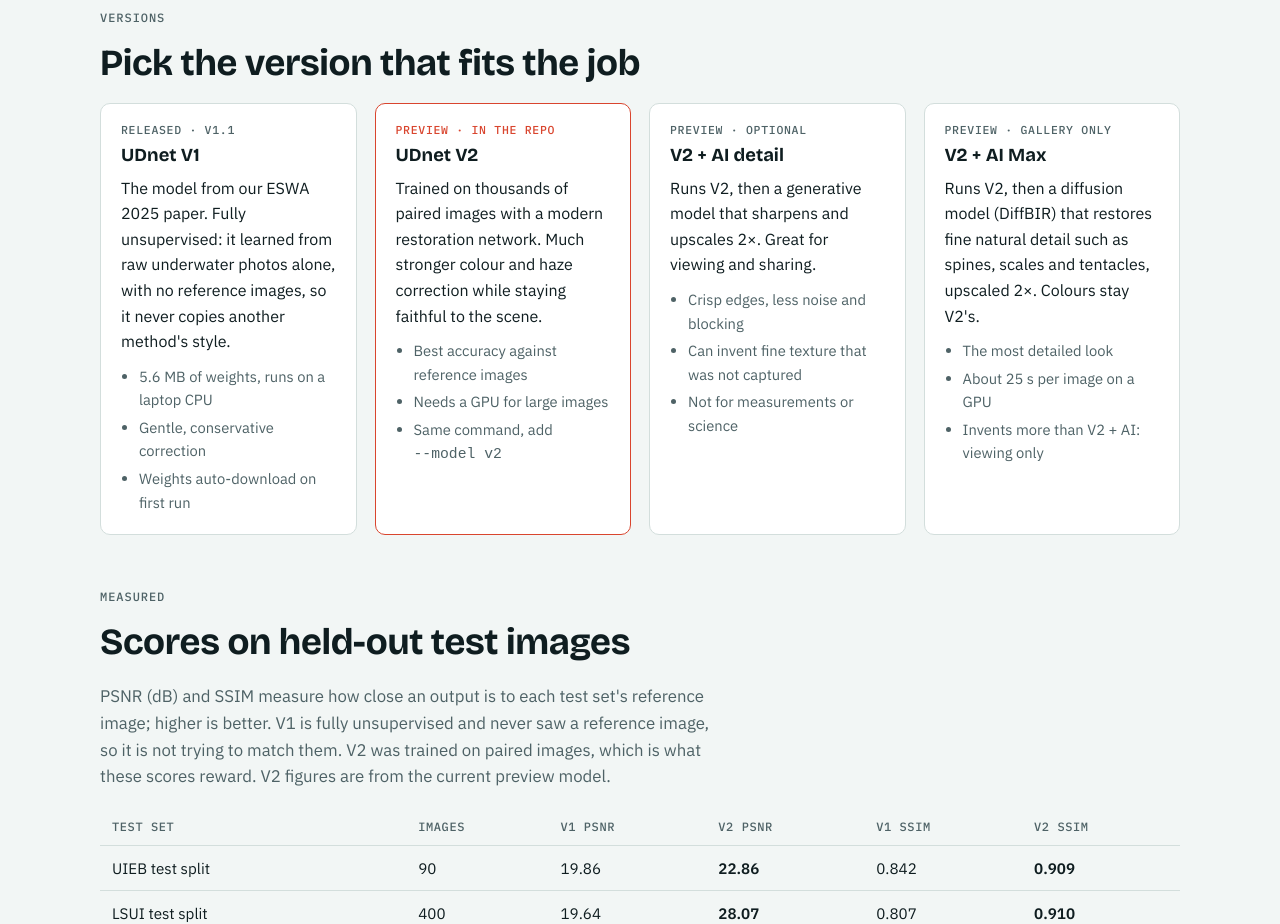
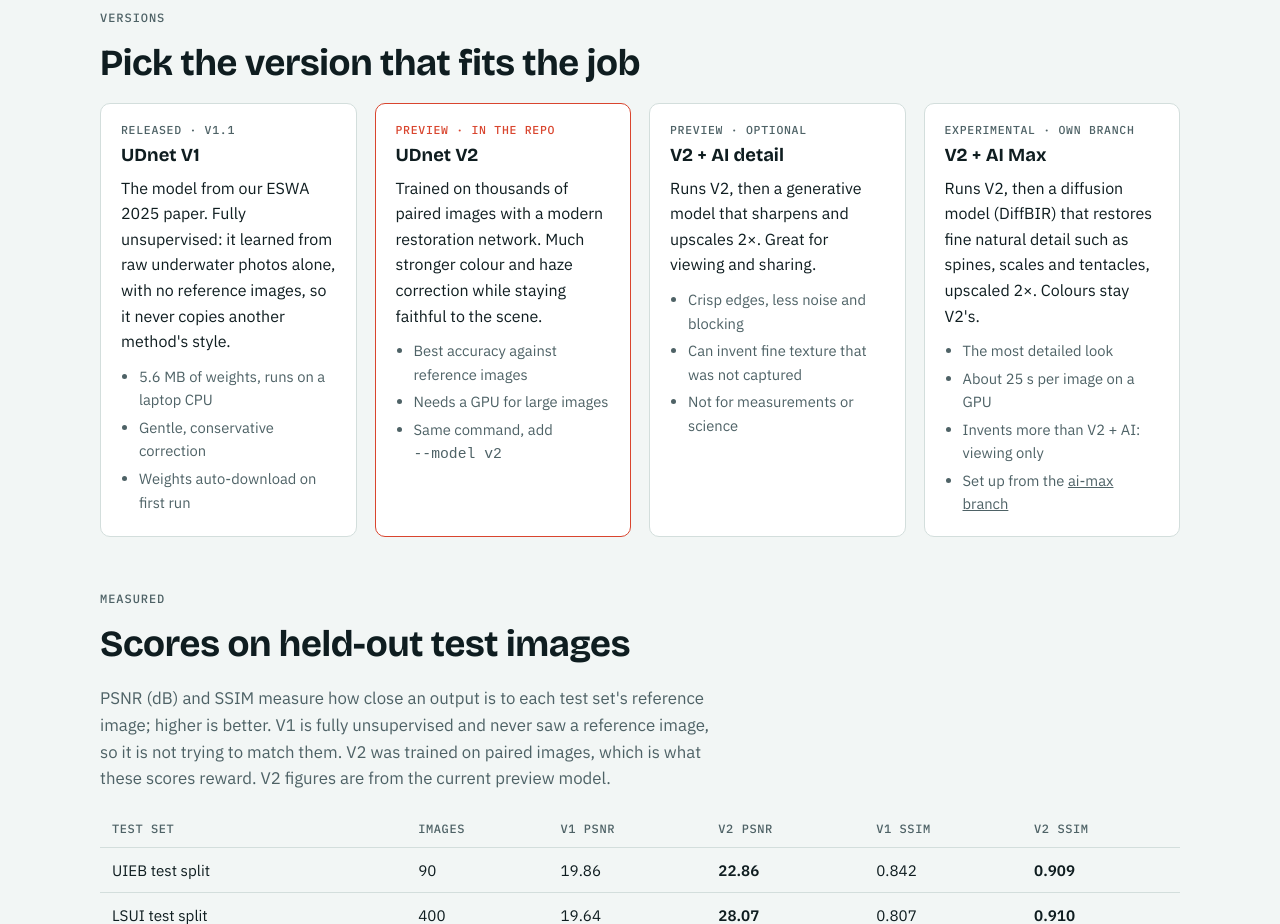
Before and after one commit to alzayats/UDnet, a plain HTML site: page index.html in a window 1280 px wide. Shown: the part 6620-7544 px from the top of the page. Drawn offline with nearby package versions, Linux system fonts and the light colour scheme.

Commit message:
Gallery: link AI Max to its branch

```diff
--- a/index.html
+++ b/index.html
@@ -229,10 +229,10 @@ footer { margin-top: 64px; padding-top: 22px; border-top: 1px solid var(--line);
           <ul><li>Crisp edges, less noise and blocking</li><li>Can invent fine texture that was not captured</li><li>Not for measurements or science</li></ul>
         </div>
         <div class="ver">
-          <span class="state">Preview · gallery only</span>
+          <span class="state">Experimental · own branch</span>
           <h3>V2 + AI Max</h3>
           <p>Runs V2, then a diffusion model (DiffBIR) that restores fine natural detail such as spines, scales and tentacles, upscaled 2×. Colours stay V2's.</p>
-          <ul><li>The most detailed look</li><li>About 25 s per image on a GPU</li><li>Invents more than V2 + AI: viewing only</li></ul>
+          <ul><li>The most detailed look</li><li>About 25 s per image on a GPU</li><li>Invents more than V2 + AI: viewing only</li><li>Set up from the <a href="https://github.com/alzayats/UDnet/blob/ai-max/AI_MAX.md">ai-max branch</a></li></ul>
         </div>
       </div>
     </section>
```
